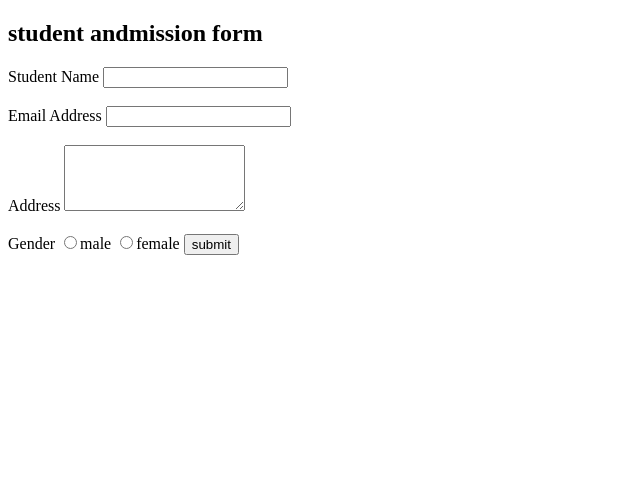
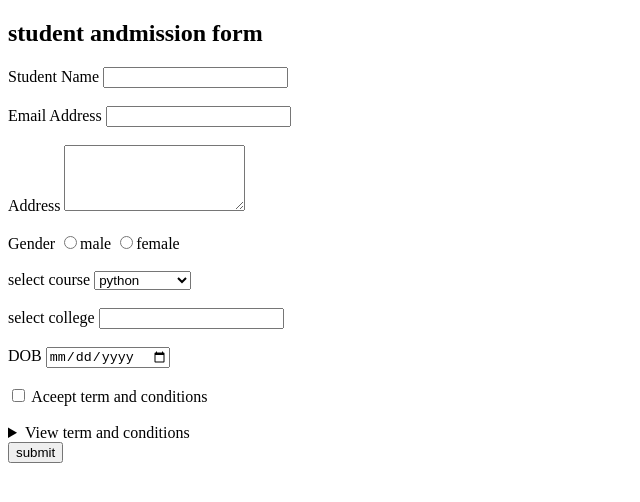
Before and after one commit to arshullah/section-1, a plain HTML site: page admisstionform.html in a window 1280 px wide. Shown: the whole page, without its empty margins (0-640 px from the left). Drawn offline with Linux system fonts and the light colour scheme.

Commit message:
1st class css

```diff
--- a/admisstionform.html
+++ b/admisstionform.html
@@ -24,8 +24,34 @@
 
         <label> Gender</label>
         <input type="radio" name="Gender">male
-        <input type="radio" name="=gender">female
-         <button>submit</button>
+        <input type="radio" name="=gender">female <br><br>
+
+        <label>select course</label>
+        <select>
+            <option>python</option>
+            <option>mern</option>
+            <option>data science</option>
+            <option>java</option>
+            <option>c</option>
+        </select><br><br>
+        <label>select college</label>
+        <input type="text" list="college">
+        <datalist id="college">
+            <option> Azad institue of engg technology</option>
+            <option>BBD</option>
+            <option>Kmc</option>
+            <option>digipodium</option>
+            <option>aktu</option>
+        </datalist><br><br>
+        <label > DOB</label>
+        <input type="date"><br><br>
+        <input type="checkbox">
+        <label >Aceept term and conditions</label><br><br>
+        <details>
+            <summary>View term and conditions</summary>
+            <p>Lorem ipsum, dolor sit amet consectetur adipisicing elit. Harum odio, recusandae maiores ipsam fugiat rerum numquam nam ex nisi possimus at dolorem corrupti tempora quidem exercitationem rem modi repudiandae est!</p>
+        </details>
+        <button>submit</button>
 
     </form>
 
```
